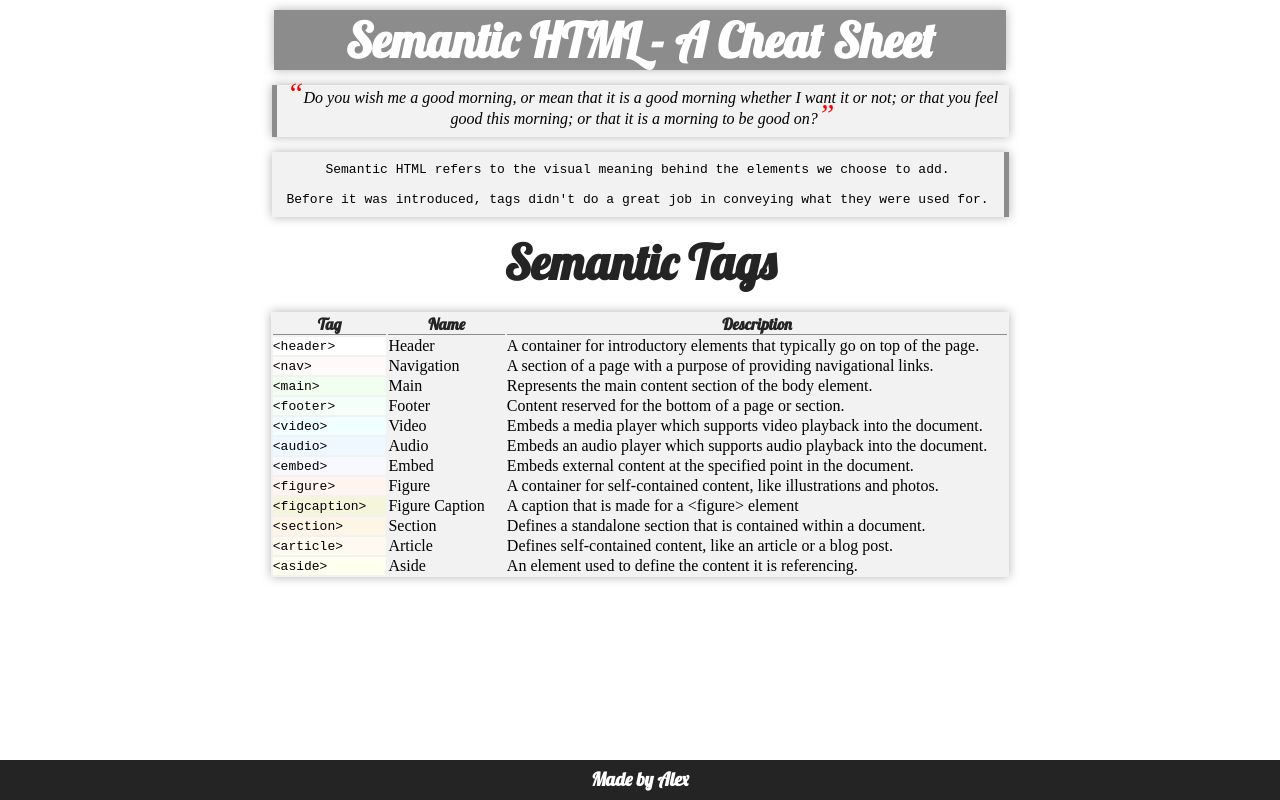
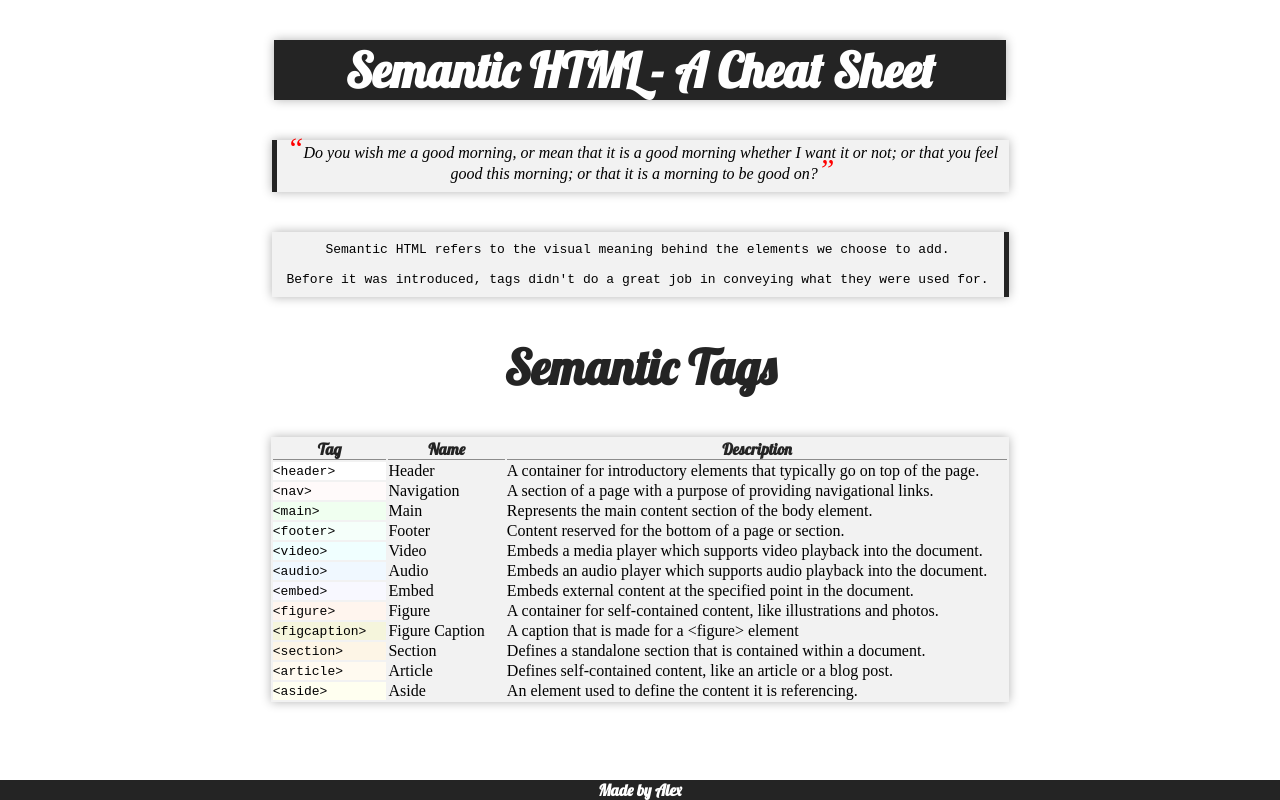
Before and after one commit to lamowlabow/challenge-project-1, a plain HTML site: page index.html in a window 1280 px wide. Drawn offline with Linux system fonts and the light colour scheme.

Commit message:
Update styles.css

```diff
--- a/styles.css
+++ b/styles.css
@@ -15,17 +15,21 @@ body {
     font-family: monospace;
     background-color: #f2f2f2;
     max-width: 732px;
-    margin: auto;
-    border-right: 5px solid #8c8c8c;
+    margin-left: auto;
+    margin-right: auto;
+    margin-top: 40px;
+    border-right: 5px solid #242424;
     padding-top: 10px;
     padding-bottom: 10px;
 }
 
 header {
-    background-color: #8c8c8c;
-    margin-bottom: 10px;
+    background-color: #242424;
+    margin-bottom: 50px;
     max-width: 732px;
-    margin: auto;
+    margin-left: auto;
+    margin-right: auto;
+    margin-top: 40px;
 }
 
 header h1 {
@@ -38,12 +42,13 @@ h2 {
     font-family: 'Lobster', cursive;
     font-size: 3rem;
     color: #242424;
+    margin-top: 40px;
 }
 
 table {
     background-color: #f2f2f2;
     text-align: left;
-    margin-top: 20px;
+    margin-top: 40px;
 }
 
 table th {
@@ -106,7 +111,7 @@ tr:nth-child(12) td:nth-child(1) {
 }
 
 .made-by {
-    height: 40px;
+    height: 20px;
     background-color: #242424;
     position: fixed;
     bottom: 0;
@@ -117,18 +122,20 @@ tr:nth-child(12) td:nth-child(1) {
 h3 {
     font-family: 'Lobster', cursive;
     color: white;
-    margin-top: 7px;
+    font-size: 1rem;
 }
 
 blockquote {
     background-color: #f2f2f2;
     font-style: italic;
     font-size: 1rem;
-    border-left: 5px solid #8c8c8c;
+    border-left: 5px solid #242424;
     padding-bottom: 10px;
     max-width: 732px;
-    margin: auto;
+    margin-left: auto;
+    margin-right: auto;
     line-height: 1rem;
+    margin-top: 40px
 }
 
 .red-quotes {
```
